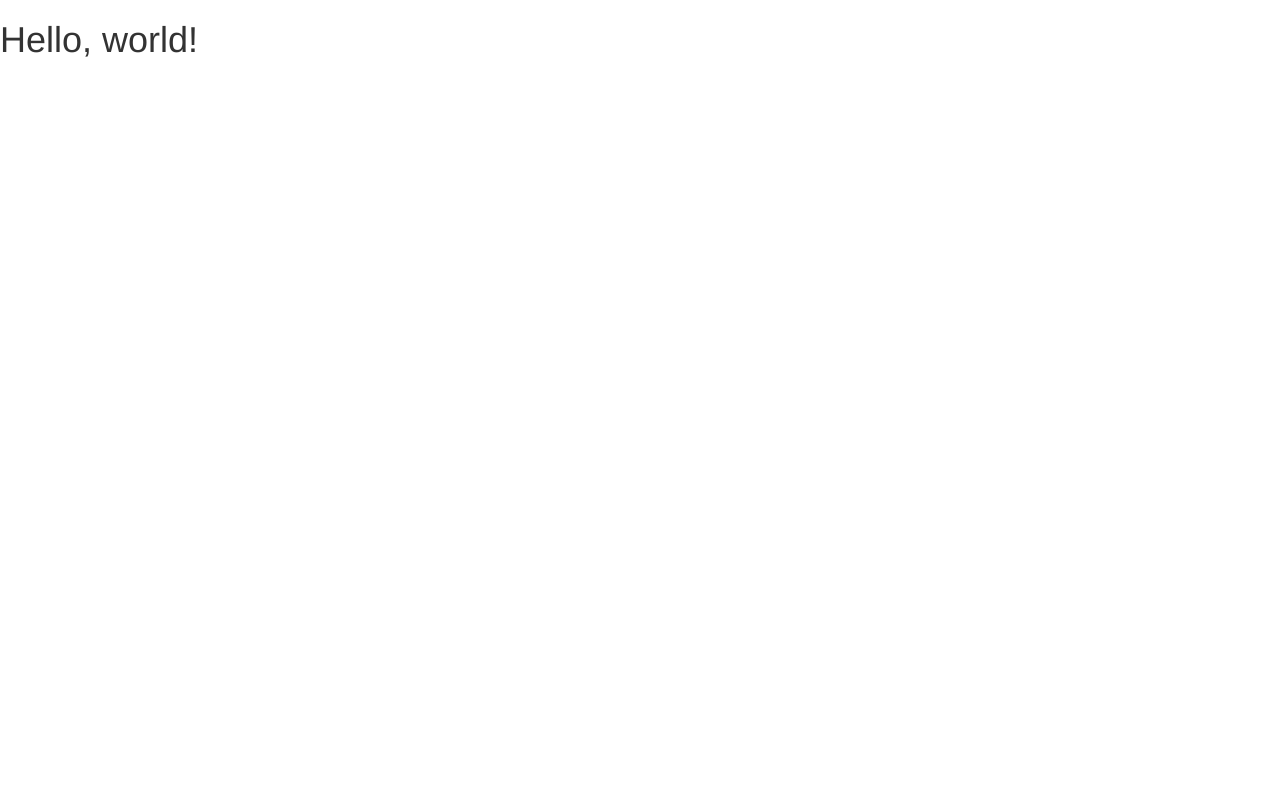
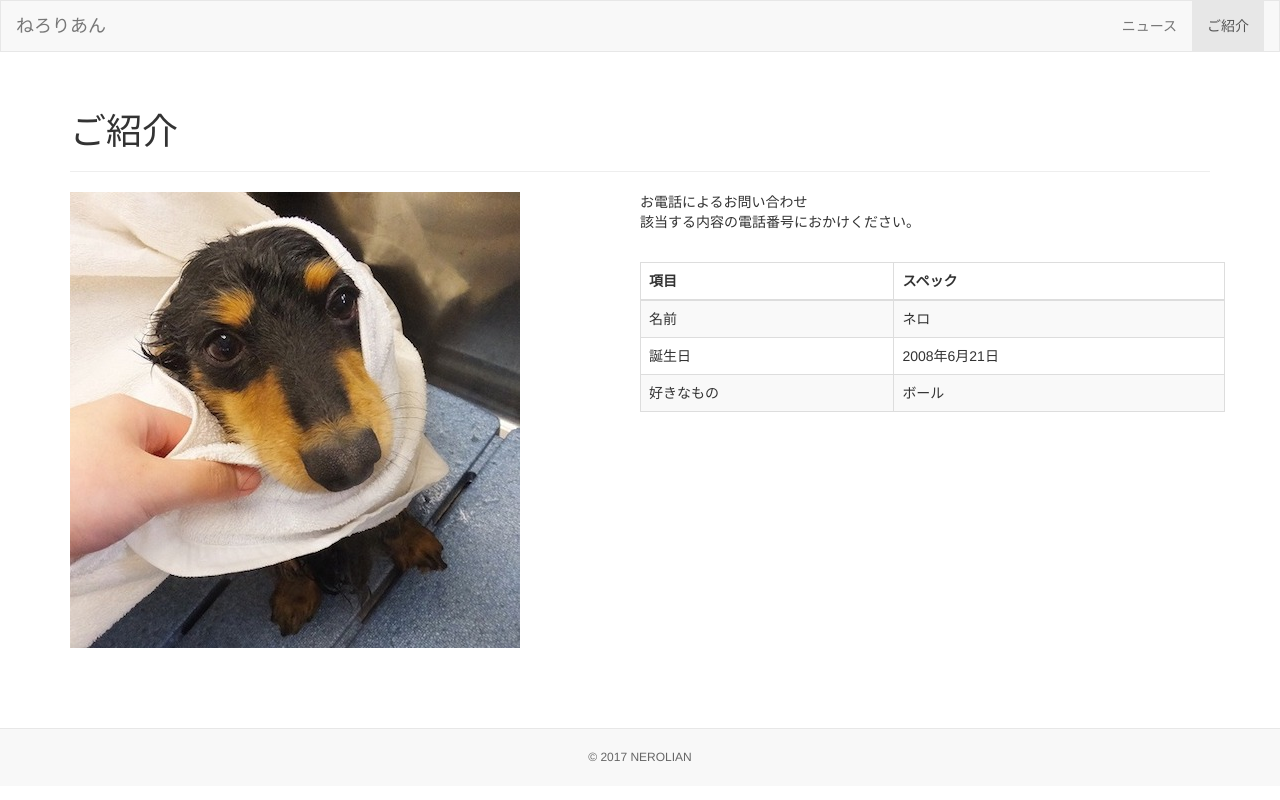
Before and after one commit to oshi533/oshi533.github.io, a plain HTML site: page index.html in a window 1280 px wide. Drawn offline with nearby package versions, Linux system fonts and the light colour scheme.

Commit message:
syuusei1

```diff
--- a/index.html
+++ b/index.html
@@ -4,15 +4,141 @@
     <meta charset="utf-8">
     <meta http-equiv="X-UA-Compatible" content="IE=edge">
     <meta name="viewport" content="width=device-width, initial-scale=1">
-    <title>Bootstrap Sample</title>
+    <title>ご紹介 | ねろりあん</title>
     <!-- BootstrapのCSS読み込み -->
     <link rel="stylesheet" href="//maxcdn.bootstrapcdn.com/bootstrap/3.3.5/css/bootstrap.min.css">
     <!-- jQuery読み込み -->
     <script src="//ajax.googleapis.com/ajax/libs/jquery/1.11.3/jquery.min.js"></script>
     <!-- BootstrapのJS読み込み -->
     <script src="//maxcdn.bootstrapcdn.com/bootstrap/3.3.5/js/bootstrap.min.js"></script>
+    <style>
+      body {
+        font-size: 14px;
+      }
+
+      .navbar {
+        border-radius: 0;
+      }
+
+      .row {
+        margin-bottom: 50px;
+      }
+
+      .icon {
+        text-align: center;
+      }
+
+      .icon .glyphicon {
+        margin-bottom: 10px;
+        font-size: 40px;
+        color: #777;
+      }
+
+      .content p {
+        margin-bottom: 30px;
+      }
+
+      .content img {
+        margin-bottom: 30px;
+      }
+
+
+      footer {
+        border-top: 1px solid#e7e7e7;
+        background-color: #f8f8f8;
+        text-align: center;
+      }
+
+      .copyright {
+        padding: 20px 0;
+        font-size: 12px;
+        color: #666;
+      }
+
+      @media (max-width: 768px) {
+        body {
+          font-size: 12px;
+        }
+        h1 {
+          font-size: 30px;
+        }
+        .panel-title {
+          font-size: 14px;
+        }
+      }
+    </style>
   </head>
   <body>
-    <h1>Hello, world!</h1>
+    <header>
+      <nav class="navbar navbar-default">
+        <div class="container-fluid">
+          <div class="navbar-header">
+            <button type="button" class="navbar-toggle collapsed" data-toggle="collapse" data-target="#site-menu">
+              <span class="sr-only">Toggle navigation</span>
+              <span class="icon-bar"></span>
+              <span class="icon-bar"></span>
+              <span class="icon-bar"></span>
+            </button>
+            <a class="navbar-brand" href="#">ねろりあん</a>
+          </div>
+          <div class="collapse navbar-collapse" id="site-menu">
+            <ul class="nav navbar-nav navbar-right">
+              <li><a href="#">ニュース</a></li>
+              <li class="active"><a href="#">ご紹介</a></li>
+            </ul>
+          </div>
+        </div>
+      </nav>
+    </header>
+    <div class="container">
+      <div class="page-header">
+        <h1>ご紹介</h1>
+      </div>
+      <div class="row">
+
+        <div class="content col-sm-6">
+		<div class=“img-responsive”>
+			<img src="img/nero_shampoo.jpg">
+        	</div>
+	</div>
+
+        <div class="content col-sm-6”>
+          <h2>お電話によるお問い合わせ</h2>
+          <p>
+            該当する内容の電話番号におかけください。
+          </p>
+          <div class="table-responsive">
+            <table class="table table-striped table-bordered">
+              <thead>
+                <tr>
+                  <th>項目</th>
+                  <th>スペック</th>
+                </tr>
+              </thead>
+              <tbody>
+                <tr>
+                  <td>名前</td>
+                  <td>ネロ</td>
+                </tr>
+                <tr>
+                  <td>誕生日</td>
+                  <td>2008年6月21日</td>
+                </tr>
+                <tr>
+                  <td>好きなもの</td>
+                  <td>ボール</td>
+                </tr>
+              </tbody>
+            </table>
+          </div>
+        </div>
+
+
+
+      </div>
+    </div>
+    <footer>
+      <div class="copyright">© 2017 NEROLIAN </div>
+    </footer>
   </body>
 </html>
```
Also changed, not shown: img/nero_shampoo.jpg (added).
